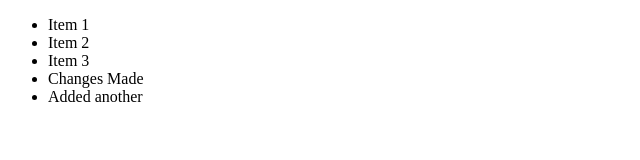
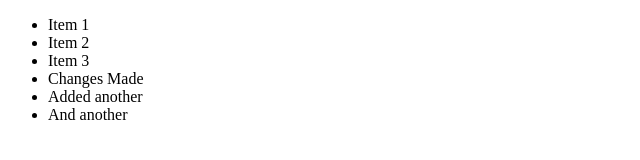
Before and after one commit to VernFrancis/project-test, a plain HTML site: page index.html in a window 1280 px wide. Shown: the full height of the page, 0-640 px from the left. Drawn offline with Linux system fonts and the light colour scheme.

Commit message:
added more items to the list of stuff

```diff
--- a/index.html
+++ b/index.html
@@ -12,6 +12,7 @@
 			<li>Item 3</li>
 			<li>Changes Made</li>
 			<li>Added another</li>
+			<li>And another</li>
 		</ul>
 	</div>
 
```
